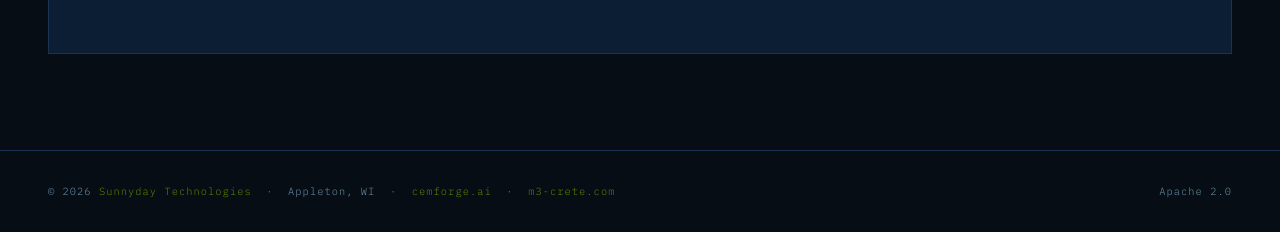
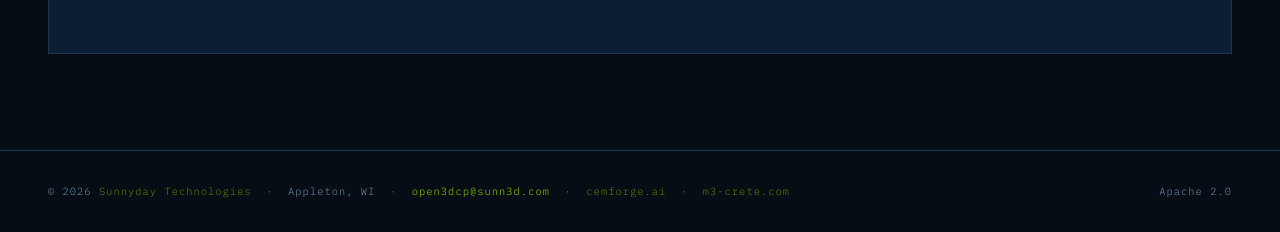
Before and after one commit to sunnyday-technologies/Open3DCP, a plain HTML site: page index.html in a window 1280 px wide. Shown: the part 2294-2526 px from the top of the page. Drawn offline with Linux system fonts and the light colour scheme.

Commit message:
update: add contact email open3dcp@sunn3d.com to footer

```diff
--- a/index.html
+++ b/index.html
@@ -591,7 +591,7 @@
   <footer>
     <div class="footer-left">
       &copy; 2026 <a href="https://sunn3d.com">Sunnyday Technologies</a> &nbsp;&middot;&nbsp;
-      Appleton, WI &nbsp;&middot;&nbsp;
+      Appleton, WI &nbsp;·&nbsp; <a href="mailto:open3dcp@sunn3d.com" style="color:#97D700;">open3dcp@sunn3d.com</a> &nbsp;·&nbsp;
       <a href="https://cemforge.ai">cemforge.ai</a> &nbsp;&middot;&nbsp;
       <a href="https://m3-crete.com">m3-crete.com</a>
     </div>
```
